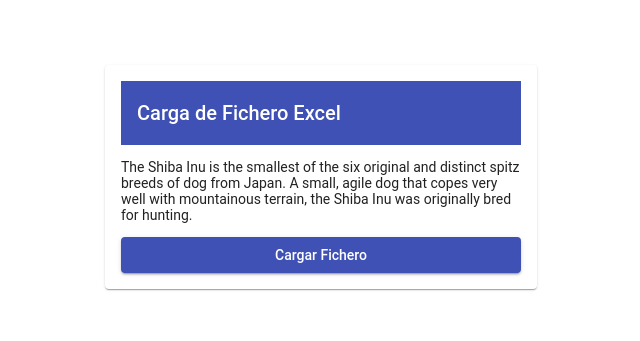
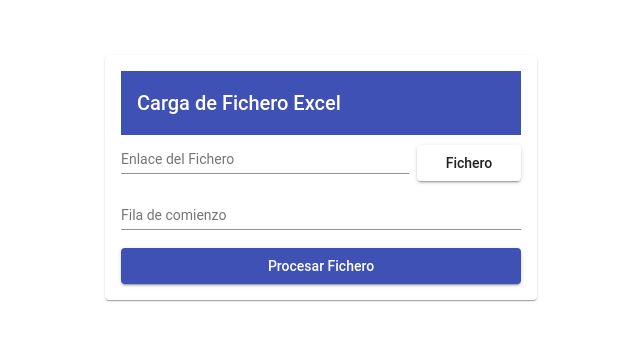
Before and after one commit to germmand/DeveloopPruebaFrontEnd, an Angular app: page /Dashboard in a window 1280 px wide. Shown: the part 191-532 px from the top of the page, without its empty margins (319-959 px from the left). Built offline with nearby package versions, Linux system fonts and the light colour scheme.

Commit message:
Agregando forma de la vista para cargar archivo.

```diff
--- a/src/app/components/dashboard/dashboard.component.css
+++ b/src/app/components/dashboard/dashboard.component.css
@@ -10,6 +10,17 @@
     width: 50vh;
 }
 
-.footerButton {
+.full-width {
     width: 100%;
 }
+
+.hide {
+    display: none;
+}
+
+.inner-container {
+    display: flex;
+    flex-direction: row;
+    justify-content: space-between;
+    align-items: center;
+}
--- a/src/app/components/dashboard/dashboard.component.html
+++ b/src/app/components/dashboard/dashboard.component.html
@@ -6,12 +6,19 @@
                     <span>Carga de Fichero Excel</span>
                 </mat-toolbar-row>
             </mat-toolbar>
-            <p>
-                The Shiba Inu is the smallest of the six original and distinct spitz breeds of dog from Japan.
-                A small, agile dog that copes very well with mountainous terrain, the Shiba Inu was originally
-                bred for hunting.
-            </p>
-            <button mat-raised-button color="primary" class="footerButton">Cargar Fichero</button>
+            <form [formGroup]="uploadFileForm">
+                <div class="full-width inner-container">
+                    <mat-form-field style="flex: 4;" class="full-width">
+                        <input matInput placeholder="Enlace del Fichero" type="text" formControlName="inputFilePath" (keydown)="OnKeyPress($event)"/>
+                    </mat-form-field>
+                    <input id="inputFile" type="file" class="hide" (change)="OnFileSelected($event.target.files)"/>
+                    <button id="pickFileButton" style="flex: 1; margin-left: 2%;" class="full-width" mat-raised-button (click)="OnSelectFile($event)">Fichero</button>
+                </div>
+                <mat-form-field class="full-width">
+                    <input matInput placeholder="Fila de comienzo" type="number" formControlName="starterRow"/>
+                </mat-form-field>
+                <button mat-raised-button color="primary" class="full-width">Procesar Fichero</button>
+            </form>
         </mat-card-content>
       </mat-card>
 </div>
--- a/src/app/components/dashboard/dashboard.component.ts
+++ b/src/app/components/dashboard/dashboard.component.ts
@@ -1,4 +1,6 @@
 import { Component } from '@angular/core';
+
+import { FormGroup, FormControl } from '@angular/forms';
 
 @Component({
     selector: 'app-dashboard',
@@ -6,11 +8,30 @@ import { Component } from '@angular/core';
     styleUrls: ['./dashboard.component.css']
 })
 export class DashboardComponent {
+    private uploadFileForm: FormGroup;
+    private excelFile: File;
+
     constructor() {
 
     }
 
     ngOnInit() {
+        this.uploadFileForm = new FormGroup({
+            inputFilePath: new FormControl(),
+            starterRow: new FormControl()
+        });
+    }
 
+    OnSelectFile(event: Event): void {
+        (<HTMLInputElement>document.getElementById("inputFile")).click();
+    }
+
+    OnFileSelected(files: File[]): void {
+        this.uploadFileForm.controls["inputFilePath"].setValue(files[0].name);
+        this.excelFile = files[0];
+    }
+
+    OnKeyPress(event: Event): void {
+        event.preventDefault();
     }
 }
--- a/src/app/feature/encargos.module.ts
+++ b/src/app/feature/encargos.module.ts
@@ -4,10 +4,13 @@ import { SharedModule } from '../shared/shared.module';
 
 import { DashboardComponent } from '../components/dashboard/dashboard.component';
 
+import { ReactiveFormsModule } from '@angular/forms';
+
 @NgModule({
     imports: [
         CommonModule,
-        SharedModule
+        SharedModule,
+        ReactiveFormsModule
     ],
     exports: [
         DashboardComponent
```
